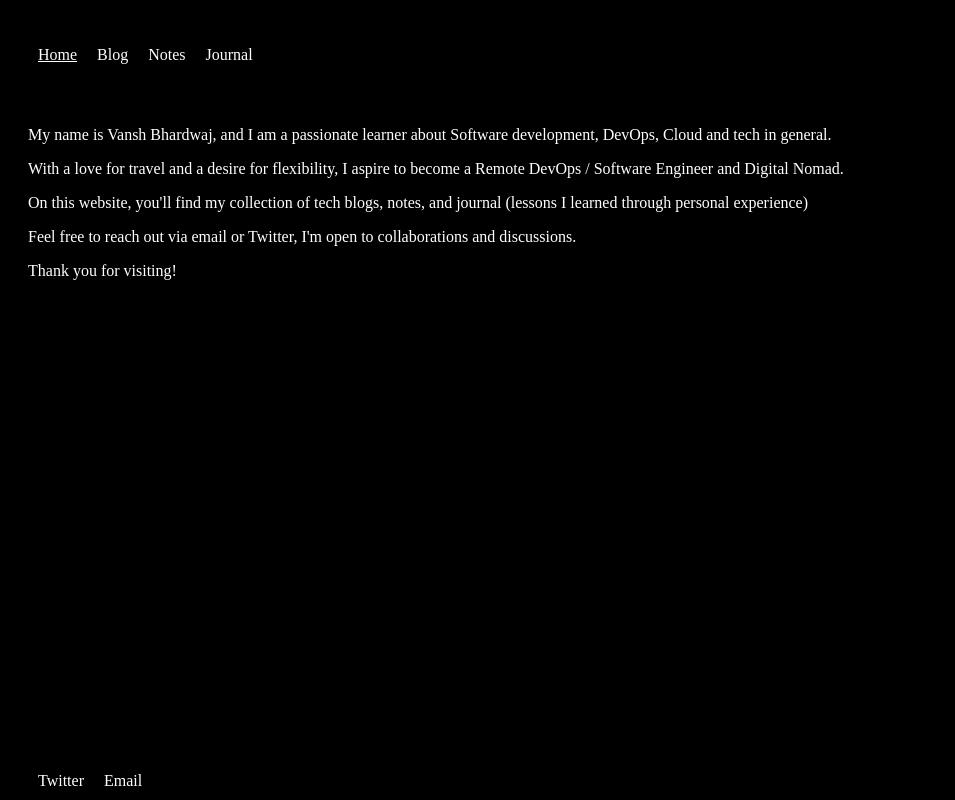
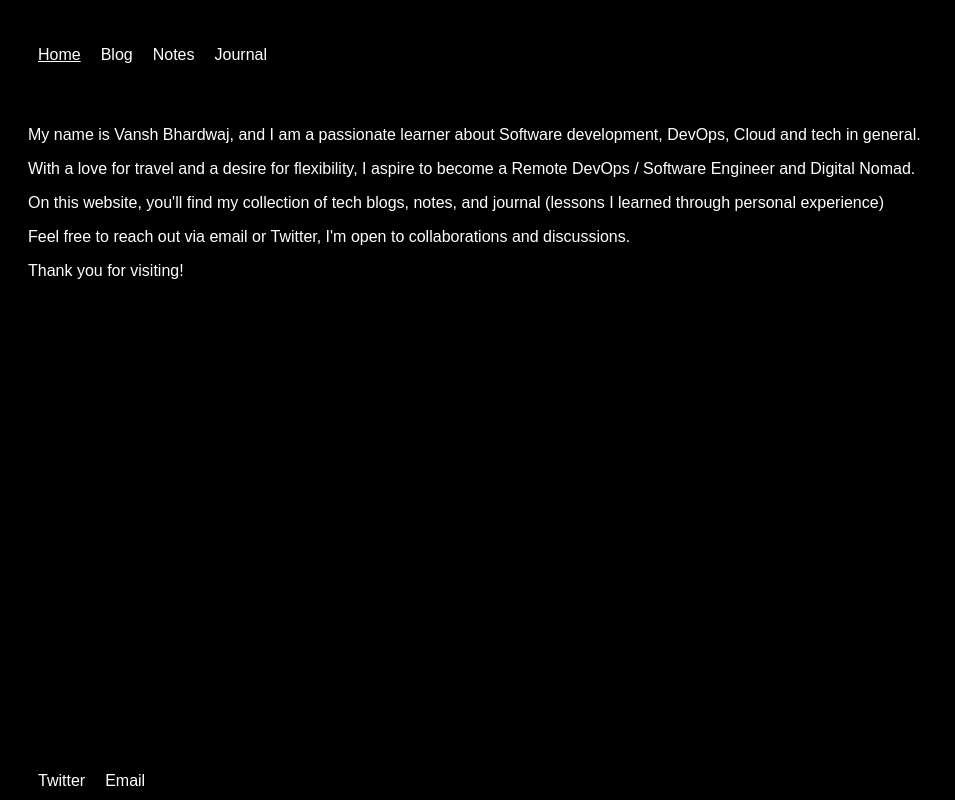
Before and after one commit to vansh1999/vansh1999.github.io, a plain HTML site: page index.html in a window 1280 px wide. Shown: the whole page, without its empty margins (0-955 px from the left). Drawn offline with Linux system fonts and the light colour scheme.

Commit message:
Update index.css

```diff
--- a/css/index.css
+++ b/css/index.css
@@ -1,6 +1,7 @@
 *{
 	background-color: black;
 	color: white;
+	font-family: "benton-sans", sans-serif;
 }
 
 ul{
```
